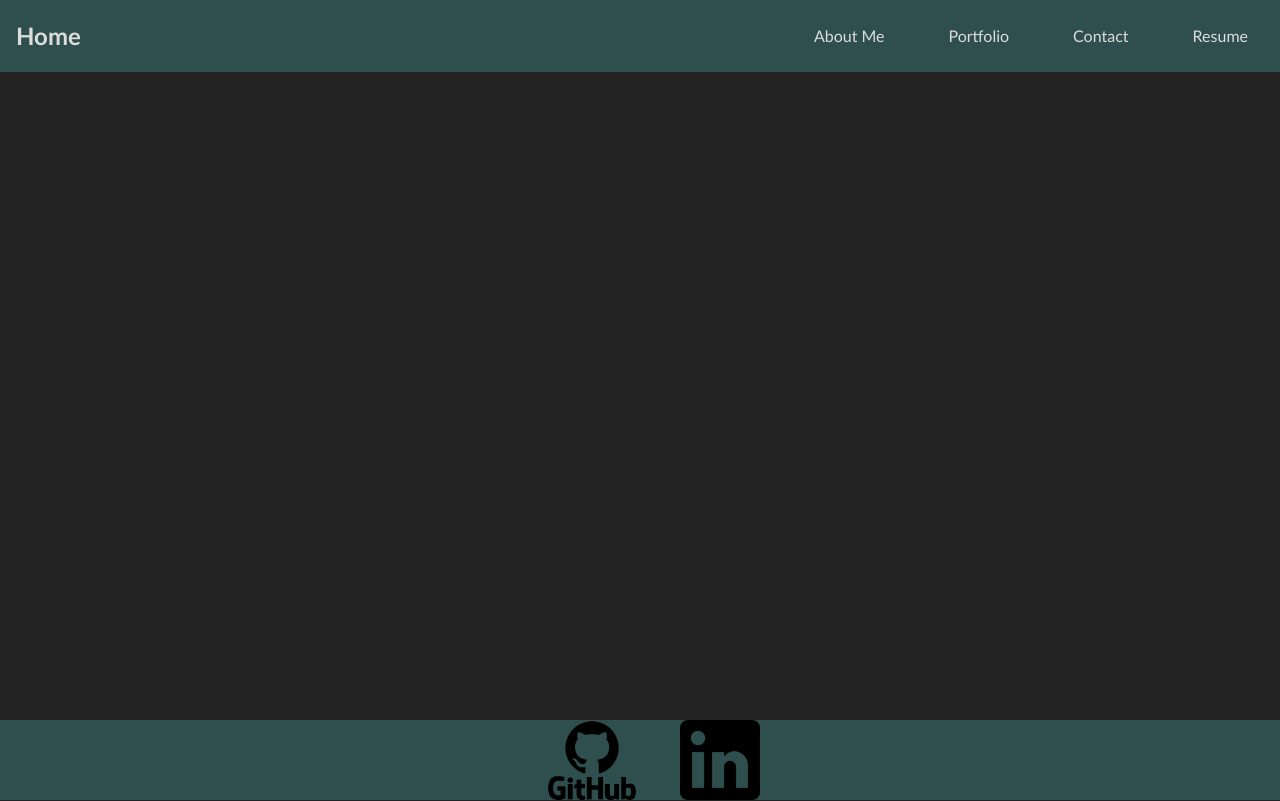
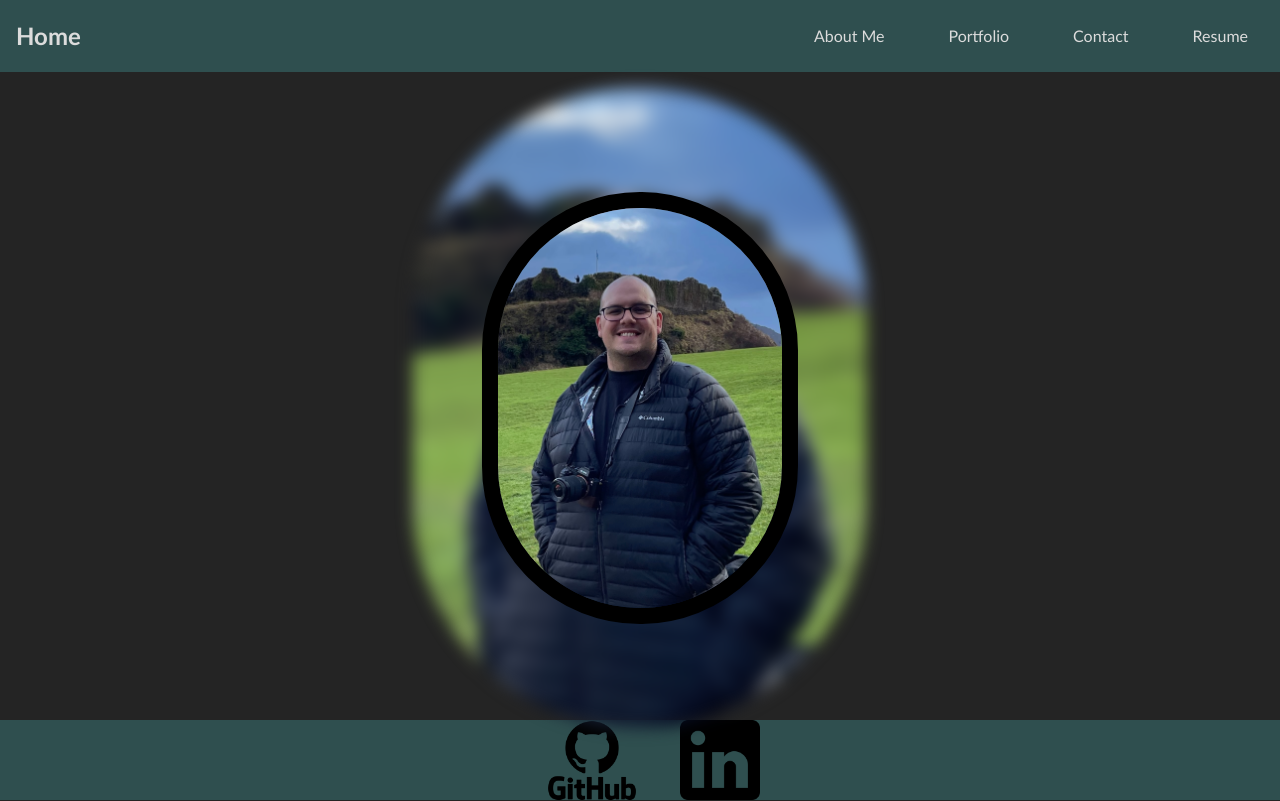
Before and after one commit to Matthuu75/reactProfile, a React (Vite) app in the folder vite-project/: page / in a window 1280 px wide. Built offline with nearby package versions, Linux system fonts and the light colour scheme.

Commit message:
added picture to home page and added styling to portfolio page

```diff
--- a/vite-project/src/App.css
+++ b/vite-project/src/App.css
@@ -41,6 +41,11 @@ footer img {
   align-items: center;
 }
 
+footer a:hover {
+  filter: invert(100%);
+  transition: filter 0.95s ease;
+}
+
 .githubLogo {
   width: 9rem;
   height: auto;
--- a/vite-project/src/components/pages/Contact.jsx
+++ b/vite-project/src/components/pages/Contact.jsx
@@ -8,7 +8,7 @@ export const Contact = () => {
   const [validationMessage, setValidationMessage] = useState("");
 
   const emailValidate = () => {
-    const regEx = /^[a-zA-Z0-9._%+-]+@[a-zA-Z0-9.-]+\.[a-zA-Z]{2,}$/;
+    const regEx = /^[^ ]+@[^ ]+\.[^ ]{2,}$/;
 
     if (regEx.test(email)) {
       setValidationMessage("Email is valid");
--- a/vite-project/src/components/pages/Home.css
+++ b/vite-project/src/components/pages/Home.css
@@ -0,0 +1,39 @@
+.headerPic {
+  position: absolute;
+  top: 50%;
+  left: 50%;
+  transform: translate(-50%, -50%);
+  margin: .5rem;
+  margin-right: auto;
+  margin-left: auto;
+  max-height: 40rem;
+  max-width: auto;
+  width: auto;
+  height: auto;
+  border-radius: 15rem;
+  filter: blur(0.5rem);
+}
+.headerPic2 {
+  position: absolute;
+  top: 50%;
+  left: 50%;
+  transform: translate(-50%, -50%);
+  margin: .5rem;
+  margin-right: auto;
+  margin-left: auto;
+  max-height: 27rem;
+  max-width: auto;
+  width: auto;
+  height: auto;
+  border: 0.5rem;
+  border-radius: 15rem;
+    border: 1rem solid black
+}
+
+.headerPic {
+  z-index: 1;
+}
+
+.headerPic2 {
+  z-index: 2;
+}
--- a/vite-project/src/components/pages/Home.jsx
+++ b/vite-project/src/components/pages/Home.jsx
@@ -1,10 +1,20 @@
 import React from "react";
+import "./Home.css";
 
 export const Home = () => {
   return (
     <>
       <div>
-        <img src="" alt="" />
+        <img
+          className="headerPic2"
+          src="./src/assets/IMG_3963.jpeg"
+          alt="Header Image"
+        />
+        <img
+          className="headerPic"
+          src="./src/assets/IMG_3963.jpeg"
+          alt="Header Image"
+        />
       </div>
     </>
   );
--- a/vite-project/src/components/pages/Portfolio.css
+++ b/vite-project/src/components/pages/Portfolio.css
@@ -68,6 +68,10 @@
   transition: filter 0.75s ease;
 }
 
+.githubRepoMoody {
+
+}
+
 .project2 {
   background-image: url(./src/assets/Project2.png);
   background-size: cover;
```
Also changed, not shown: vite-project/src/assets/IMG_3963 Large.jpeg (added), vite-project/src/assets/IMG_3963.jpeg (added).
